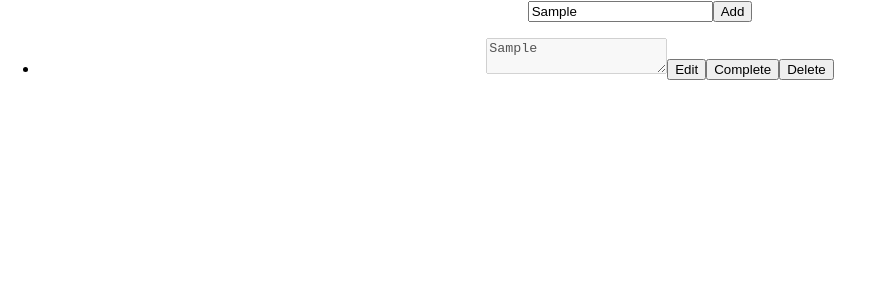
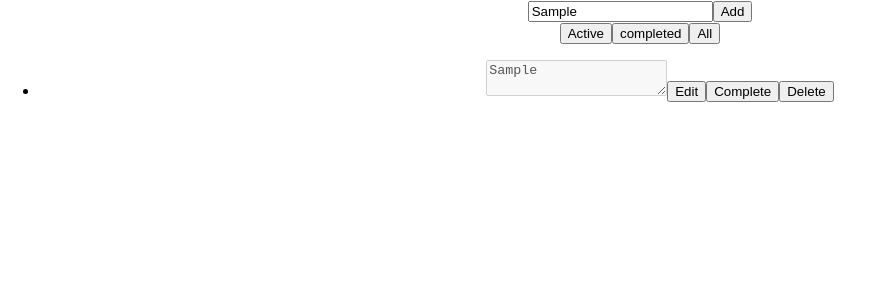
Before and after one commit to spiism/react-to-do-list-redux, a React (Create React App) app: page / in a window 1280 px wide. Both pictures are taken after typing "Sample" into the empty fields and a click on the button "Add". Shown: the top 300 px of the page, without its empty margins (0-874 px from the left). Built offline with nearby package versions, Linux system fonts and the light colour scheme.

Commit message:
refactor code/ active, completed, all items

```diff
--- a/src/App.js
+++ b/src/App.js
@@ -1,11 +1,13 @@
 import logo from "./logo.svg";
 import "./App.css";
 import Todos from "./components/Todos";
+import DisplayTodos from "./components/DisplayTodos";
 
 function App() {
   return (
     <div className="App">
       <Todos />
+      <DisplayTodos />
     </div>
   );
 }
--- /dev/null
+++ b/src/components/DisplayTodos.js
@@ -0,0 +1,86 @@
+import React, { useState } from "react";
+import { connect } from "react-redux";
+import {
+  addTodos,
+  completeTodos,
+  removeTodos,
+  updateTodos,
+} from "../redux/reducer";
+import TodoItem from "./TodoItem";
+
+const mapStateToPros = (state) => {
+  return {
+    todos: state,
+  };
+};
+
+const mapDispatchToProps = (dispatch) => {
+  return {
+    addTodo: (obj) => dispatch(addTodos(obj)),
+    removeTodo: (id) => dispatch(removeTodos(id)),
+    updateTodo: (obj) => dispatch(updateTodos(obj)),
+    completeTodo: (id) => dispatch(completeTodos(id)),
+  };
+};
+
+const DisplayTodos = (props) => {
+  const [sort, setSort] = useState("active");
+  return (
+    <div className="displaytodos">
+      <div className="buttons">
+        <button onClick={() => setSort("active")}>Active</button>
+        <button onClick={() => setSort("completed")}>completed</button>
+        <button onClick={() => setSort("all")}>All</button>
+      </div>
+      <ul>
+        {props.todos.length > 0 && sort === "active"
+          ? props.todos.map((item) => {
+              return (
+                item.completed === false && (
+                  <TodoItem
+                    key={item.id}
+                    item={item}
+                    removeTodo={props.removeTodo}
+                    updateTodo={props.updateTodo}
+                    completeTodo={props.completeTodo}
+                  />
+                )
+              );
+            })
+          : null}
+        {/* for completed items*/}
+        {props.todos.length > 0 && sort === "completed"
+          ? props.todos.map((item) => {
+              return (
+                item.completed === true && (
+                  <TodoItem
+                    key={item.id}
+                    item={item}
+                    removeTodo={props.removeTodo}
+                    updateTodo={props.updateTodo}
+                    completeTodo={props.completeTodo}
+                  />
+                )
+              );
+            })
+          : null}
+        {/* for all items*/}
+        {props.todos.length > 0 && sort === "all"
+          ? props.todos.map((item) => {
+              return (
+                <TodoItem
+                  key={item.id}
+                  item={item}
+                  removeTodo={props.removeTodo}
+                  updateTodo={props.updateTodo}
+                  completeTodo={props.completeTodo}
+                />
+              );
+            })
+          : null}
+      </ul>
+    </div>
+  );
+};
+
+export default connect(mapStateToPros, mapDispatchToProps)(DisplayTodos);
--- /dev/null
+++ b/src/components/TodoItem.js
@@ -0,0 +1,37 @@
+import React, { useRef } from "react";
+
+const TodoItem = (props) => {
+  const { item, updateTodo, removeTodo, completeTodo } = props;
+
+  const inputRef = useRef(true);
+
+  const changeFocus = () => {
+    inputRef.current.disabled = false;
+    inputRef.current.focus();
+  };
+
+  const update = (id, value, e) => {
+    if (e.which === 13) {
+      //here 13 is key code for enter key
+      updateTodo({ id, item: value });
+      inputRef.current.disabled = true;
+    }
+  };
+  return (
+    <li key={item.id}>
+      {/* {item.item}  */}
+      <textarea
+        ref={inputRef}
+        disabled={inputRef}
+        defaultValue={item.item}
+        onKeyPress={(e) => update(item.id, inputRef.current.value, e)}
+      />
+
+      <button onClick={() => changeFocus()}>Edit</button>
+      <button onClick={() => completeTodo(item.id)}>Complete</button>
+      <button onClick={() => removeTodo(item.id)}>Delete</button>
+    </li>
+  );
+};
+
+export default TodoItem;
--- a/src/components/Todos.js
+++ b/src/components/Todos.js
@@ -26,26 +26,26 @@ const mapDispatchToProps = (dispatch) => {
 const Todos = (props) => {
   const [todo, setTodo] = useState("");
 
-  const inputRef = useRef(true);
+  //   const inputRef = useRef(true);
 
-  const changeFocus = () => {
-    inputRef.current.disabled = false;
-    inputRef.current.focus();
-  };
+  //   const changeFocus = () => {
+  //     inputRef.current.disabled = false;
+  //     inputRef.current.focus();
+  //   };
 
-  const update = (id, value, e) => {
-    if (e.which === 13) {
-      //here 12 is key code for enter key
-      props.updateTodo({ id, item: value });
-      inputRef.current.disabled = true;
-    }
-  };
+  //   const update = (id, value, e) => {
+  //     if (e.which === 13) {
+  //       //here 12 is key code for enter key
+  //       props.updateTodo({ id, item: value });
+  //       inputRef.current.disabled = true;
+  //     }
+  //   };
 
   const handleChange = (e) => {
     setTodo(e.target.value);
   };
 
-  console.log("props from store", props);
+  //   console.log("props from store", props);
 
   return (
     <div className="addTodos">
@@ -68,27 +68,27 @@ const Todos = (props) => {
       </button>
       <br />
 
-      <ul>
+      {/* <ul>
         {props.todos.map((item) => {
           return (
-            <li key={item.id}>
-              {/* {item.item}  */}
-              <textarea
-                ref={inputRef}
-                disabled={inputRef}
-                defaultValue={item.item}
-                onKeyPress={(e) => update(item.id, inputRef.current.value, e)}
-              />
+            // <li key={item.id}>
+            //  {item.item}
+            //   <textarea
+            //     ref={inputRef}
+            //     disabled={inputRef}
+            //     defaultValue={item.item}
+            //     onKeyPress={(e) => update(item.id, inputRef.current.value, e)}
+            //   />
 
-              <button onClick={() => changeFocus()}>Edit</button>
-              <button onClick={() => props.completeTodo(item.id)}>
-                Complete
-              </button>
-              <button onClick={() => props.removeTodo(item.id)}>Delete</button>
-            </li>
+            //   <button onClick={() => changeFocus()}>Edit</button>
+            //   <button onClick={() => props.completeTodo(item.id)}>
+            //     Complete
+            //   </button>
+            //   <button onClick={() => props.removeTodo(item.id)}>Delete</button>
+            // </li>
           );
         })}
-      </ul>
+      </ul> */}
     </div>
   );
 };
```
